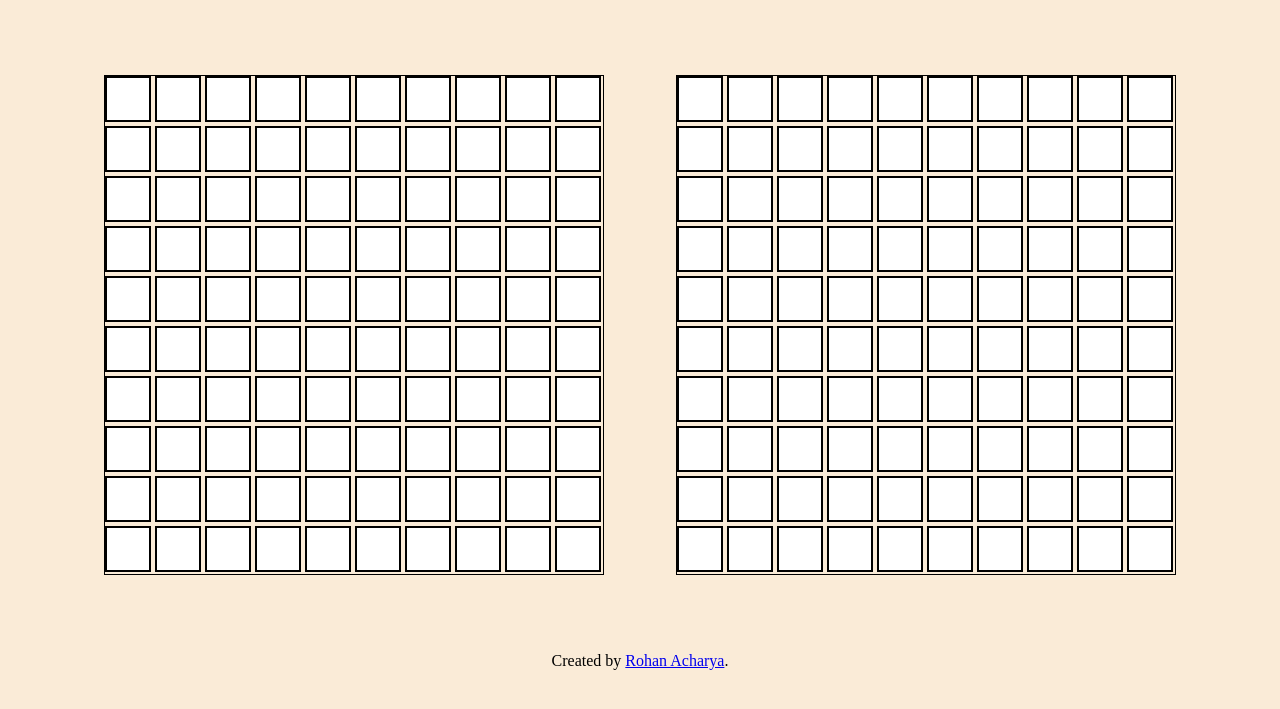
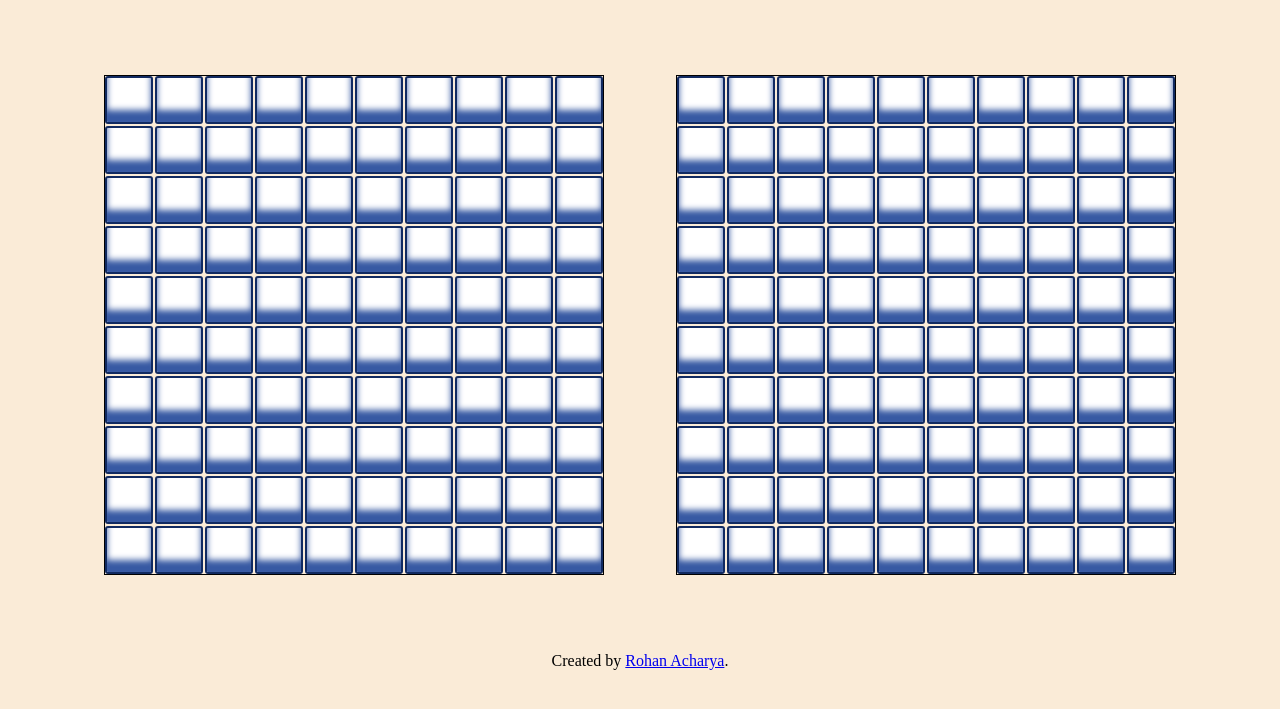
Before and after one commit to iam-rohan/Battleship, a website with bundled scripts: page index.html in a window 1280 px wide. Shown: the part 85-794 px from the top of the page. Built offline with nearby package versions, Linux system fonts and the light colour scheme.

Commit message:
feat: add connection between the logic and UI elements

```diff
--- /dev/null
+++ b/src/display.js
@@ -0,0 +1,48 @@
+import { Player } from "./player.js";
+
+export function initiateGame() {
+  const humanPlayer = new Player("human");
+  const computerPlayer = new Player("computer");
+  const playerGrid = document.querySelector(".player-grid");
+
+  const computerGrid = document.querySelector(".computer-grid");
+
+  for (let i = 0; i < 10; i++) {
+    for (let j = 0; j < 10; j++) {
+      let playerCellButton = document.createElement("button");
+      playerCellButton.classList.add("player-cell-button", "attack-btn", "btn");
+      playerCellButton.dataset.xCord = i;
+      playerCellButton.dataset.yCord = j;
+      playerGrid.appendChild(playerCellButton);
+
+      let computerCellButton = document.createElement("button");
+      computerCellButton.classList.add("computer-cell-button", "attack-btn", "btn");
+      computerCellButton.dataset.yCord = i;
+      computerCellButton.dataset.xCord = j;
+      computerGrid.appendChild(computerCellButton);
+    }
+  }
+
+  // To handle all the button clicks
+
+  const buttons = document.querySelectorAll(".attack-btn");
+
+  buttons.forEach((button) => {
+    button.addEventListener("click", (e) => {
+      const target = e.target;
+
+      const xCord = e.target.dataset.xCord;
+      const yCord = e.target.dataset.yCord;
+
+      if (target.classList.contains("player-cell-button")) {
+        console.log("player [" + xCord + " , " + yCord + "]");
+        humanPlayer.attackOn(xCord, yCord);
+      }
+
+      if (target.classList.contains("computer-cell-button")) {
+        console.log("computer [" + xCord + " , " + yCord + "]");
+        computerPlayer.attackOn(xCord, yCord);
+      }
+    });
+  });
+}
--- a/src/gameBoard.js
+++ b/src/gameBoard.js
@@ -1,4 +1,4 @@
-import { Ship } from "./ship";
+import { Ship } from "./ship.js";
 
 export class Gameboard {
   constructor() {
--- a/src/index.js
+++ b/src/index.js
@@ -1,19 +1,5 @@
+import { initiateGame } from "./display.js";
+
 document.addEventListener("DOMContentLoaded", () => {
-  const gameContainer = document.querySelector(".game-container");
-
-  const playerGrid = document.querySelector(".player-grid");
-
-  const computerGrid = document.querySelector(".computer-grid");
-
-  for (let i = 0; i < 10; i++) {
-    for (let j = 0; j < 10; j++) {
-      let playerCellDiv = document.createElement("div");
-      playerCellDiv.classList.add("player-cell-div");
-      playerGrid.appendChild(playerCellDiv);
-
-      let computerCellDiv = document.createElement("div");
-      computerCellDiv.classList.add("computer-cell-div");
-      computerGrid.appendChild(computerCellDiv);
-    }
-  }
+  initiateGame();
 });
--- a/src/player.js
+++ b/src/player.js
@@ -1,4 +1,4 @@
-import { Gameboard } from "./gameBoard";
+import { Gameboard } from "./gameBoard.js";
 
 export class Player {
   constructor(type) {
--- a/styles/styles.css
+++ b/styles/styles.css
@@ -42,3 +42,45 @@ body {
   background-color: #fff;
   border: 2px solid #000;
 }
+
+/* STYLES FOR THE GAME PLAY BUTTONS */
+
+.attack-btn {
+  appearance: none;
+  background-color: #ffffff;
+  border-radius: 3px;
+  border: 2px solid rgb(17, 42, 97);
+  box-shadow: rgb(55, 89, 163) 0 -12px 6px inset;
+  box-sizing: border-box;
+  color: #000000;
+  cursor: pointer;
+  display: inline-block;
+  margin: 0;
+  outline: none;
+  quotes: auto;
+  text-align: center;
+  text-decoration: none;
+  transition: all 0.15s;
+  user-select: none;
+  -webkit-user-select: none;
+  touch-action: manipulation;
+}
+
+.attack-btn:hover {
+  background-color: rgb(21, 21, 83);
+  box-shadow: #ff6314 0 -6px 8px inset;
+  transform: scale(1.06);
+}
+
+.attack-btn:active {
+  transform: scale(1.025);
+  background-color: rgb(145, 0, 0);
+}
+
+/* STYLES TO SHOWCASE HIT OR MISS  */
+
+.attack-hit {
+  background-color: red;
+  transform: scale(0.9);
+  transition: background-color 0.5s ease, transform 0.3s ease;
+}
```
